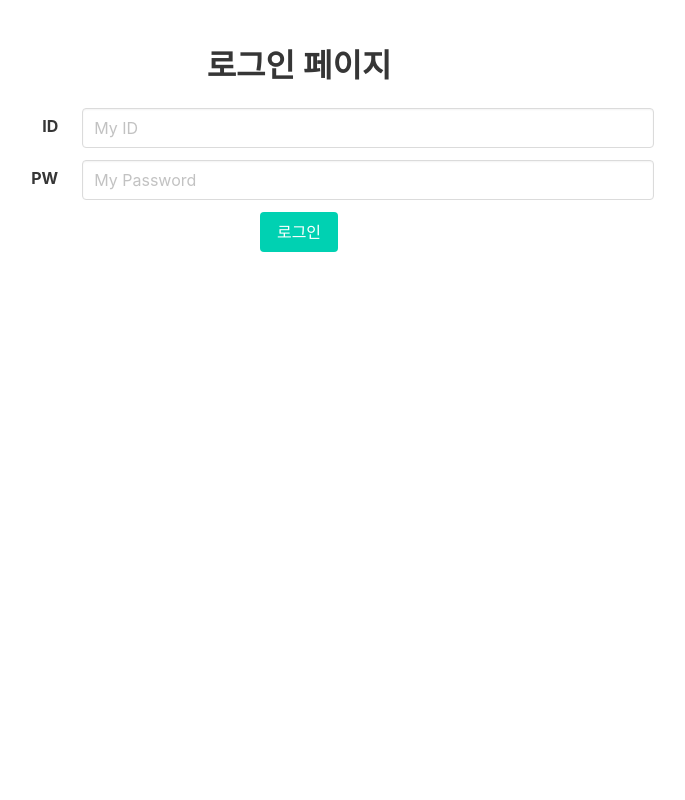
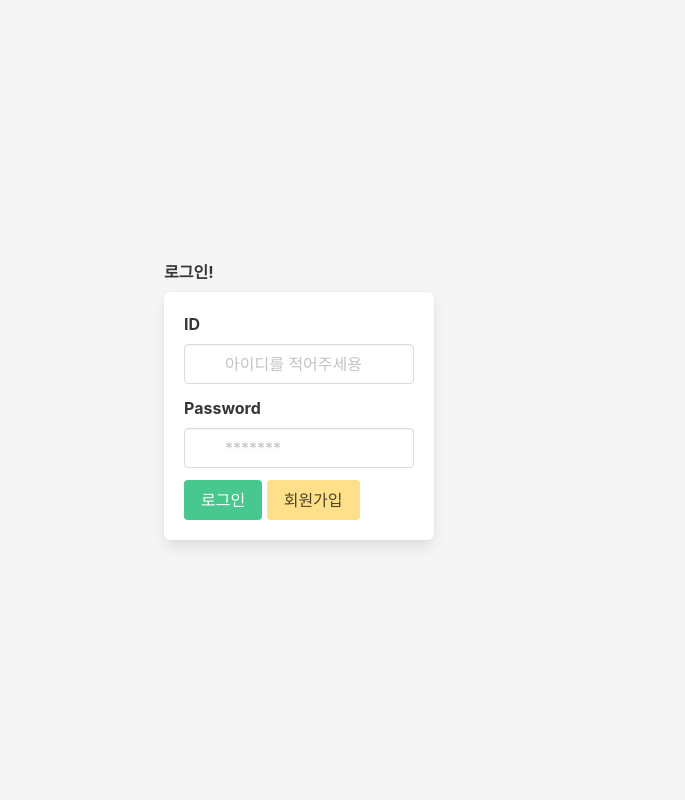
Before and after one commit to SangHoonly/stock_team4, a Flask app: page /login in a window 1280 px wide. Shown: the whole page, without its empty margins (341-1026 px from the left). Run offline with Flask 2, Linux system fonts and the light colour scheme; some libraries are stand-ins or nearby versions.

Commit message:
로그인 페이지

```diff
--- a/templates/login.html
+++ b/templates/login.html
@@ -3,7 +3,7 @@
 <head>
 
     <!-- Webpage Title -->
-        <title>Hello, world!</title>
+    <title>로그인</title>
 
     <!-- Required meta tags -->
     <meta charset="utf-8">
@@ -25,60 +25,82 @@
         // 페이지에 관계없이 브라우저에 임시로 저장되는 정보입니다. 키:밸류 형태(딕셔너리 형태)로 저장됩니다.
         // 쿠키가 있기 때문에, 한번 로그인하면 네이버에서 다시 로그인할 필요가 없는 것입니다.
         // 브라우저를 닫으면 자동 삭제되게 하거나, 일정 시간이 지나면 삭제되게 할 수 있습니다.
-            function login() {
+        function sign_in() {
+            let username = $("#input-id").val()
+            let password = $("#input-password").val()
+
+            if (username == "") {
+                alert("아이디를 입력해주세요.")
+                $("#input-id").focus()
+                return;
+            }
+
+            if (password == "") {
+                alert("비밀번호를 입력해주세요.")
+                $("#input-password").focus()
+                return;
+            }
             $.ajax({
                 type: "POST",
                 url: "/api/login",
-                    data: {id_give: $('#userid').val(), pw_give: $('#userpw').val()},
+                data: {
+                    id_give: username,
+                    pw_give: password
+                },
                 success: function (response) {
                     if (response['result'] == 'success') {
-                            // 로그인이 정상적으로 되면, 토큰을 받아옵니다.
-                            // 이 토큰을 mytoken이라는 키 값으로 쿠키에 저장합니다.
                         $.cookie('mytoken', response['token']);
                         $.cookie('user_id', response['user_id']);
                         alert('로그인 완료!')
                         window.location.href = '/user/main'
                     } else {
-                            // 로그인이 안되면 에러메시지를 띄웁니다.
                         alert(response['msg'])
                     }
                 }
-                })
+            });
         }
     </script>
 
 </head>
 <body>
-        <div class="section has-text-centered">
-            <h1 class="title">로그인 페이지</h1>
-            <div class="container" style="width:60%">
-                <div class="field is-horizontal">
-                    <div class="field-label is-normal">
-                        <label class="label" for="userid">ID</label>
+<section class="hero is-light is-fullheight">
+    <div class="hero-body">
+        <div class="container">
+            <div class="columns is-centered">
+                <div class="column is-5-tablet is-4-desktop is-3-widescreen">
+                    <label for="" class="label">로그인!</label>
+                    <div class="box">
+                        <div class="field">
+                            <label for="" class="label">ID</label>
+                            <div class="control has-icons-left">
+                                <input type="text" placeholder="아이디를 적어주세용" class="input" id="input-id">
+                                <span class="icon is-small is-left">
+                                  <i class="fa fa-envelope"></i>
+                                </span>
                             </div>
-                    <div class="field-body">
+                        </div>
                         <div class="field">
-                            <div class="control">
-                                <input type="text" class="input" id="userid" aria-describedby="emailHelp"
-                                       placeholder="My ID">
+                            <label for="" class="label">Password</label>
+                            <div class="control has-icons-left">
+                                <input type="password" placeholder="*******" class="input" id="input-password">
+                                <span class="icon is-small is-left">
+                                    <i class="fa fa-lock"></i>
+                                </span>
+                            </div>
+                        </div>
+                        <div class="field">
+                            <button class="button is-success" onclick="sign_in()">
+                                로그인
+                            </button>
+                            <button class="button is-warning" onclick="location.href='/join'">
+                                회원가입
+                            </button>
                         </div>
                     </div>
                 </div>
             </div>
-                <div class="field is-horizontal">
-                    <div class="field-label is-normal">
-                        <label class="label" for="userpw">PW</label>
-                    </div>
-                    <div class="field-body">
-                        <div class="field">
-                            <div class="control">
-                                <input type="password" class="input" id="userpw" placeholder="My Password">
         </div>
     </div>
-                    </div>
-                </div>
-                <button class="button is-primary" onclick="login()">로그인</button>
-            </div>
-        </div>
+</section>
 </body>
 </html>
```
Lines whose indentation alone changed are shown as unchanged.
